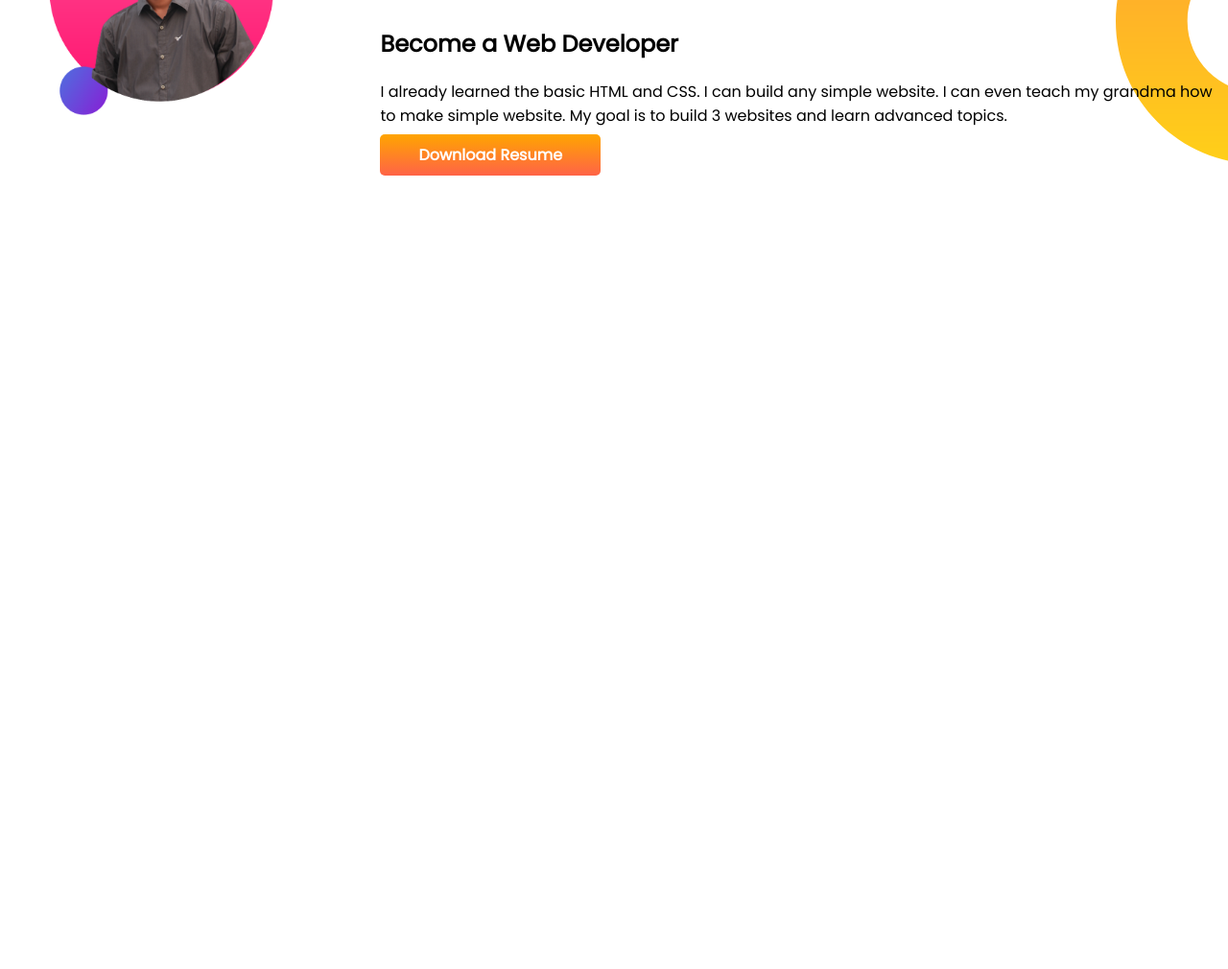
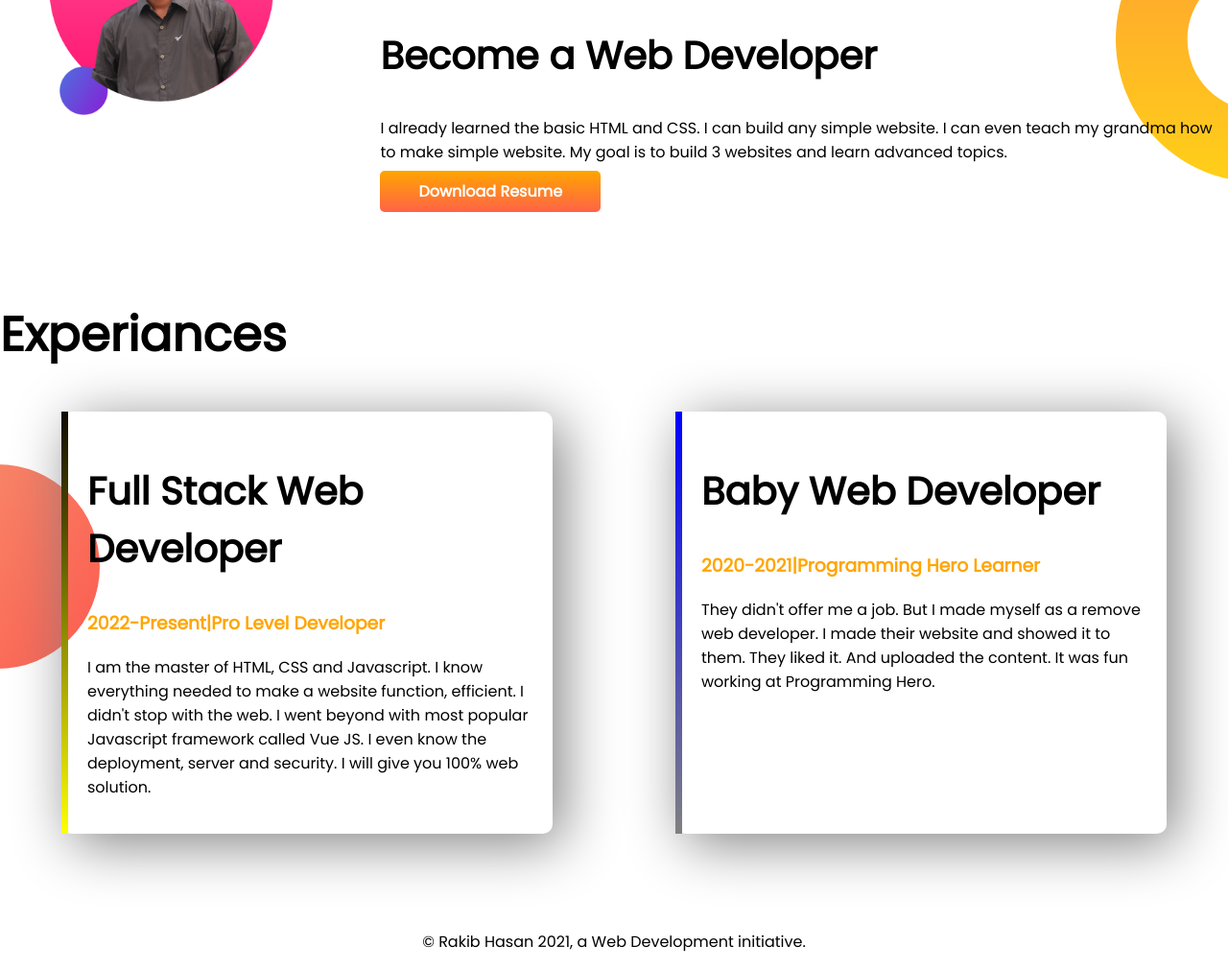
Before and after one commit to HiddenID-I/developer-portfolio, a plain HTML site: page index.html in a window 1280 px wide. Shown: the part 693-1703 px from the top of the page at 96% size. Before the commit the page ends 967 px from the top, so only its background shows below. Drawn offline with Linux system fonts and the light colour scheme.

Commit message:
footer and experience added

```diff
--- a/index.html
+++ b/index.html
@@ -13,7 +13,7 @@
 </head>
 
 <body>
-    <section class="top-banner">
+    <section class="top-banner flexible-container">
         <div class="half-width">
             <h1>Welcome To</h1>
             <h1><span class="orange-color">Rakib Hasan</span> World</h1>
@@ -29,7 +29,7 @@
             <img src="images/mypic.png" alt="">
         </div>
     </section>
-    <section class="dream-big">
+    <section class="dream-big flexible-container">
         <div class="half-width">
             <img src="images/mypic2.png" alt="">
         </div>
@@ -41,6 +41,29 @@
             <a class="link-button" target="_blank" href="">Download Resume</a>
         </div>
     </section>
+    <section class="experiance-area">
+        <h1>Experiances</h1>
+        <div class="flexible-container">
+            <div id="web-dev" class="experience-item">
+                <h2>Full Stack Web Developer</h2>
+                <h3 class="orange-color">2022-Present|Pro Level Developer</h3>
+                <p>I am the master of HTML, CSS and Javascript. I know everything needed to make a website function,
+                    efficient. I didn't stop with the web. I went beyond with most popular Javascript framework called
+                    Vue
+                    JS. I even know the deployment, server and security. I will give you 100% web solution.</p>
+            </div>
+            <div id="web-developer" class="experience-item">
+                <h2>Baby Web Developer</h2>
+                <h3 class="orange-color">2020-2021|Programming Hero Learner</h3>
+                <p>They didn't offer me a job. But I made myself as a remove web developer. I made their website and
+                    showed
+                    it to them. They liked it. And uploaded the content. It was fun working at Programming Hero.</p>
+            </div>
+        </div>
+    </section>
+    <footer>
+        <p>© Rakib Hasan 2021, a Web Development initiative.</p>
+    </footer>
 </body>
 
 </html>
--- a/style.css
+++ b/style.css
@@ -5,10 +5,13 @@ body{
 h1{
     font-size: 50px;
     }
+    h2{
+        font-size: 40px;
+    }
     .orange-color{
         color: orange;
     }
-    section{
+    .flexible-container{
         display: flex;
         margin-bottom: 100px;
     }
@@ -36,3 +39,29 @@ h1{
         background-repeat: no-repeat;
         background-position: right;
     }
+    .experiance-area{
+        background-image: url(images/exp-bg.png);
+        background-repeat: no-repeat;
+        background-position: left;
+    }
+    .experience-item{
+        width: 40%;
+        margin-left: 5%;
+        margin-right: 5%;
+        padding: 20px;
+        border-radius: 10px;
+        box-shadow: 10px 10px 60px gray;
+    }
+    #web-developer{
+        border-left: 7px solid;
+        border-image: linear-gradient(blue, gray);
+        border-image-slice: 1;
+    }
+    #web-dev{
+        border-left: 7px solid;
+        border-image: linear-gradient(rgb(15, 10, 0),yellow);
+        border-image-slice: 1;
+    }
+    footer p {
+        text-align: center;
+    }
```
